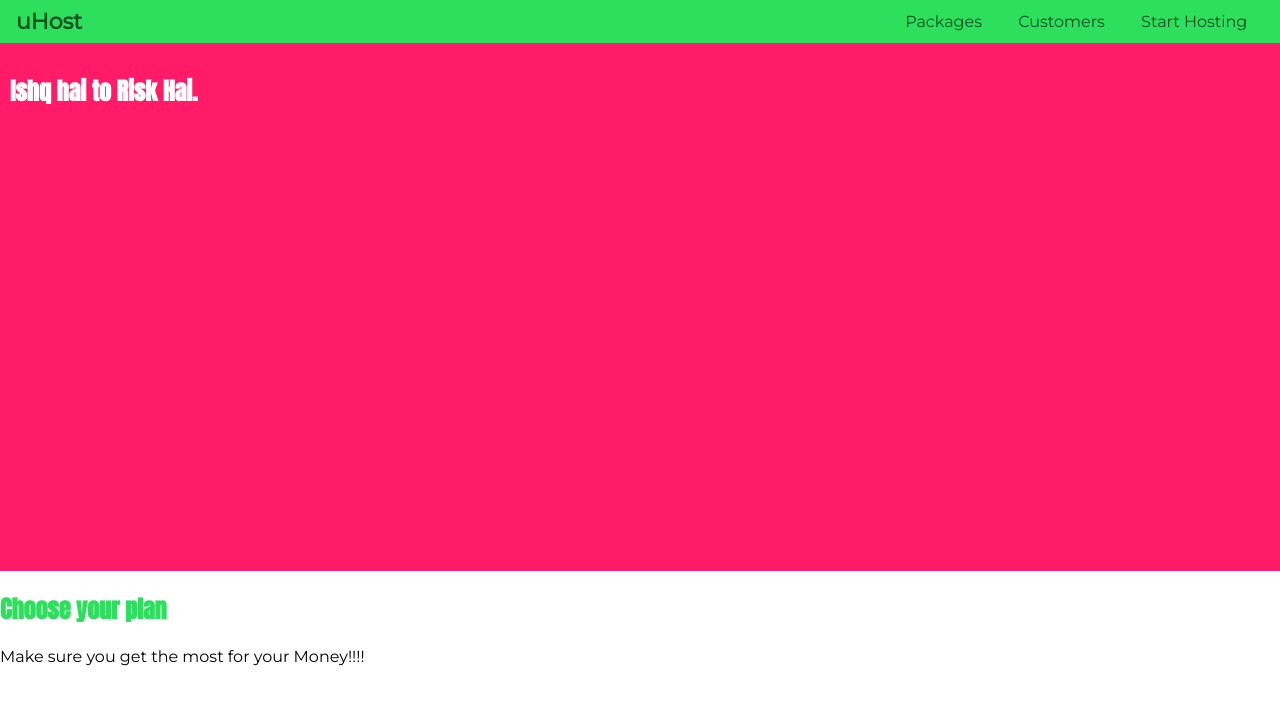
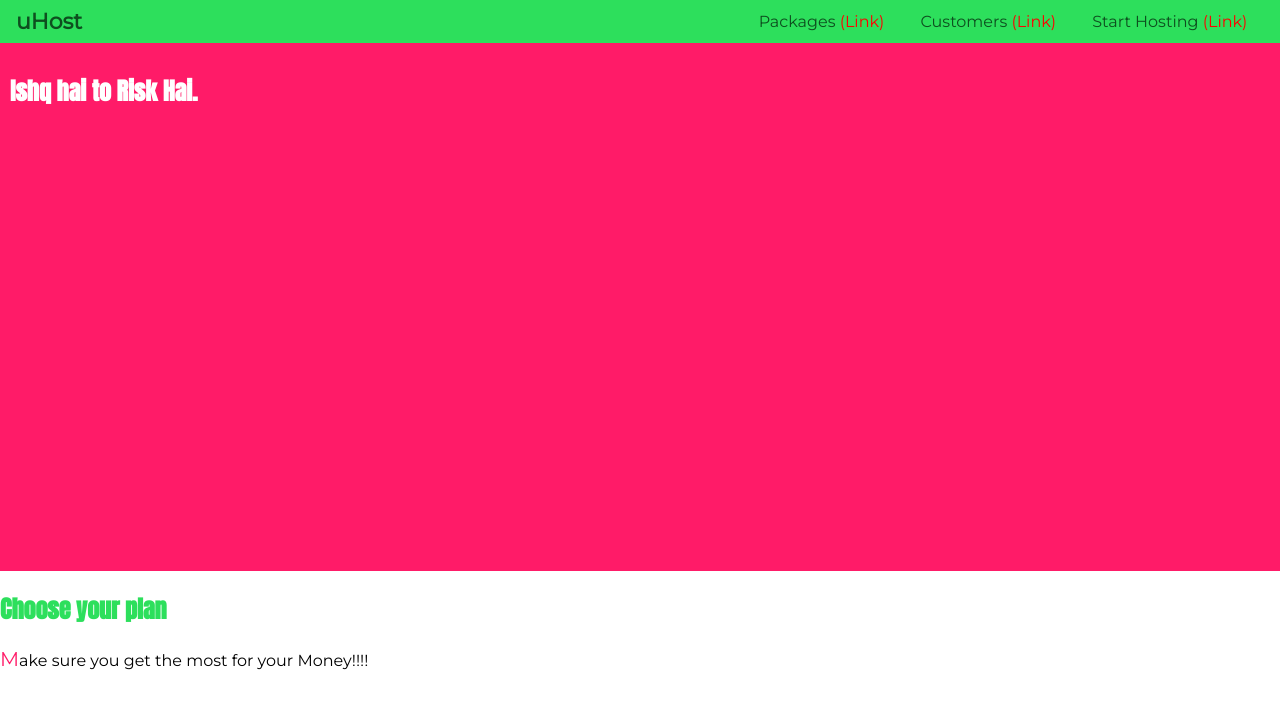
Before and after one commit to rudhrainfogain/CSS, a website: page Section3/index.html in a window 1280 px wide. Drawn offline with Linux system fonts and the light colour scheme.

Commit message:
Pseudo Classes & Pseudo Elements

```diff
--- a/Section3/main.css
+++ b/Section3/main.css
@@ -63,3 +63,21 @@ h1 {
     text-decoration: none;
     color: #0e4f1f;
 }
+
+.main-nav__item a:hover {
+    color: white;
+}
+
+.main-nav__item a:active {
+    color: white;
+}
+
+.main-nav__item a::after {
+    content: " (Link)";
+    color: red;
+}
+
+p::first-letter {
+    color: #ff1b68;
+    font-size: 20px;
+}
```
Also changed, not shown: 1 other file.
